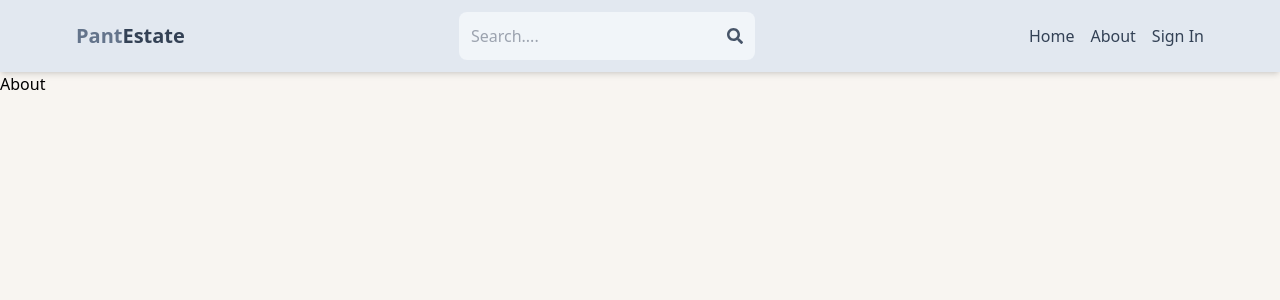
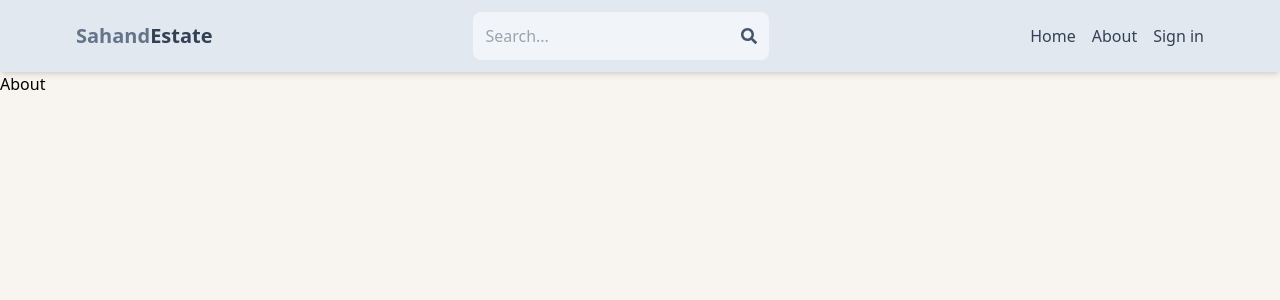
Before and after one commit to abhinavpant/Realtor, a React (Vite) app in the folder client/: page /about in a window 1280 px wide. Shown: the top 300 px of the page. Built offline with nearby package versions, Linux system fonts and the light colour scheme.

Commit message:
Update header and make profile page private

```diff
--- a/client/src/App.jsx
+++ b/client/src/App.jsx
@@ -1,13 +1,13 @@
-import React from 'react'
-import { BrowserRouter, Routes, Route } from 'react-router-dom'
-import Home from './pages/Home'
-import SignIn from './pages/SignIn'
-import SignUp from './pages/SignUp'
-import About from './pages/About'
-import Profile from './pages/Profile'
-import Header from './components/Header'
+import { BrowserRouter, Routes, Route } from 'react-router-dom';
+import Home from './pages/Home';
+import SignIn from './pages/SignIn';
+import SignUp from './pages/Signup';
+import About from './pages/About';
+import Profile from './pages/Profile';
+import Header from './components/Header';
+import PrivateRoute from './components/PrivateRoute';
 
-function App() {
+export default function App() {
   return (
     <BrowserRouter>
       <Header />
@@ -16,10 +16,10 @@
         <Route path='/sign-in' element={<SignIn />} />
         <Route path='/sign-up' element={<SignUp />} />
         <Route path='/about' element={<About />} />
+        <Route element={<PrivateRoute />}>
           <Route path='/profile' element={<Profile />} />
+        </Route>
       </Routes>
     </BrowserRouter>
-  )
+  );
 }
-
-export default App
--- a/client/src/components/Header.jsx
+++ b/client/src/components/Header.jsx
@@ -1,33 +1,46 @@
-import {FaSearch} from 'react-icons/fa'
-import { Link } from 'react-router-dom'
-function Header() {
+import { FaSearch } from 'react-icons/fa';
+import { Link } from 'react-router-dom';
+import { useSelector } from 'react-redux';
+
+export default function Header() {
+  const { currentUser } = useSelector((state) => state.user);
   return (
     <header className='bg-slate-200 shadow-md'>
       <div className='flex justify-between items-center max-w-6xl mx-auto p-3'>
-        <Link to= '/'>
-        <h1 className='font-bold text-sm sm:text-xl flext flex-wrap'>
-            <span className='text-slate-500'>Pant</span>
+        <Link to='/'>
+          <h1 className='font-bold text-sm sm:text-xl flex flex-wrap'>
+            <span className='text-slate-500'>Sahand</span>
             <span className='text-slate-700'>Estate</span>
           </h1>
         </Link>
         <form className='bg-slate-100 p-3 rounded-lg flex items-center'>
-            <input type="text" placeholder='Search....' className='bg-transparent focus:outline-none w-24 sm:w-64'/>
-            <FaSearch className='text-slate-600'/>
+          <input
+            type='text'
+            placeholder='Search...'
+            className='bg-transparent focus:outline-none w-24 sm:w-64'
+          />
+          <FaSearch className='text-slate-600' />
         </form>
         <ul className='flex gap-4'>
           <Link to='/'>
-            <li className='hidden sm:inline text-slate-700 hover:underline'>Home</li>
+            <li className='hidden sm:inline text-slate-700 hover:underline'>
+              Home
+            </li>
           </Link>
           <Link to='/about'>
-            <li className='hidden sm:inline text-slate-700 hover:underline'>About</li>
+            <li className='hidden sm:inline text-slate-700 hover:underline'>
+              About
+            </li>
           </Link>
-            <Link to='/sign-in'>
-            <li className=' text-slate-700 hover:underline'>Sign In</li>
+          <Link to='/profile'>
+            {currentUser ? (
+              <img className='rounded-full h-7 w-7 object-cover' src={currentUser.avatar} alt='profile' />
+            ) : (
+              <li className=' text-slate-700 hover:underline'> Sign in</li>
+            )}
           </Link>
         </ul>
       </div>
     </header>
-  )
+  );
 }
-
-export default Header
--- /dev/null
+++ b/client/src/components/PrivateRoute.jsx
@@ -0,0 +1,7 @@
+import { useSelector } from 'react-redux';
+import { Outlet, Navigate } from 'react-router-dom';
+
+export default function PrivateRoute() {
+  const { currentUser } = useSelector((state) => state.user);
+  return currentUser ? <Outlet /> : <Navigate to='/sign-in' />;
+}
```
Lines whose indentation alone changed are shown as unchanged.
